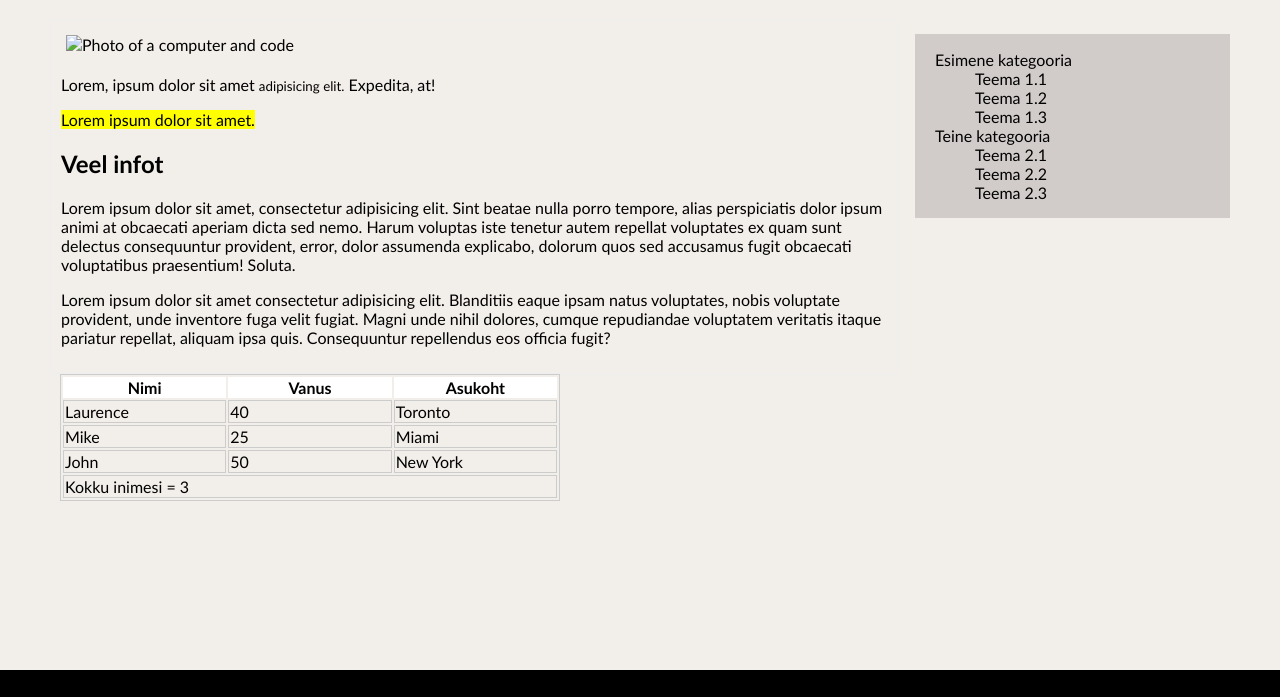
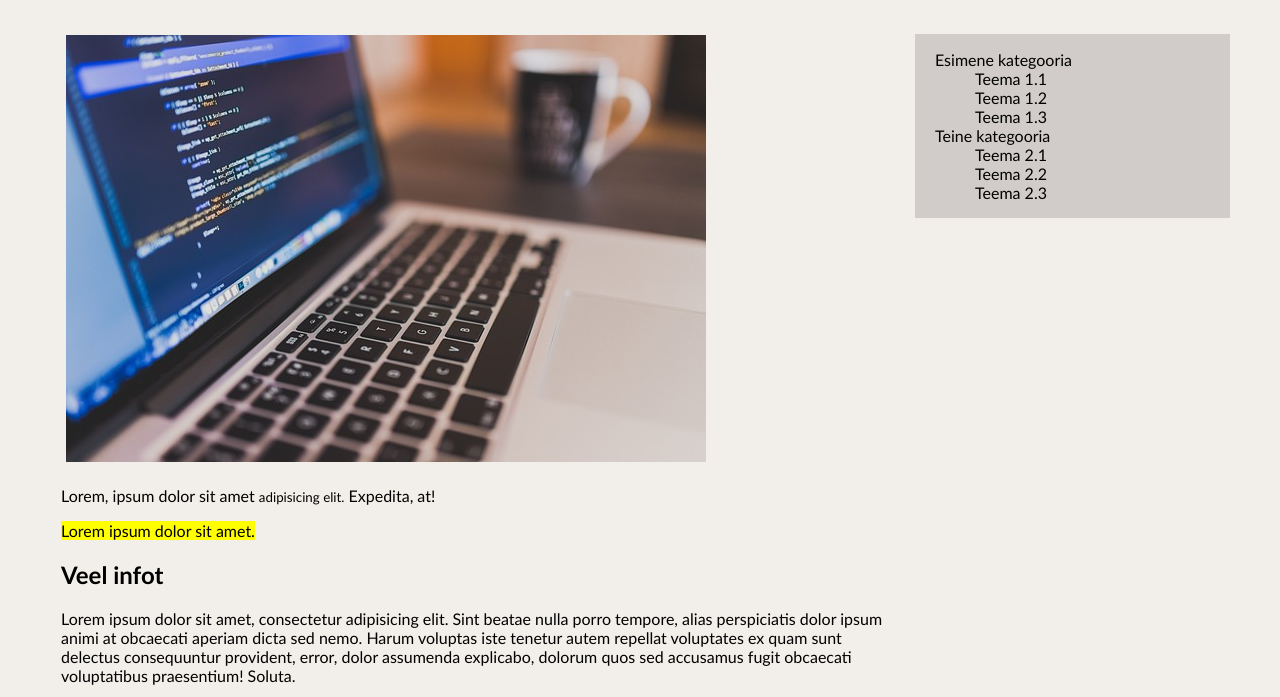
Before and after one commit to evavidevik/udemy_baaskursus_html_css, a plain HTML site: page udemy_baaskursus_html_css/index.html in a window 1280 px wide. Shown: the part 103-800 px from the top of the page. Drawn offline with Linux system fonts and the light colour scheme; the site is published under a folder, as on GitHub Pages, so addresses that start at the root find nothing.

Commit message:
pildi koodi parandus

```diff
--- a/udemy_baaskursus_html_css/index.html
+++ b/udemy_baaskursus_html_css/index.html
@@ -19,7 +19,7 @@
         <header>
             <h1>Udemy kursuse lehekülg</h1></header>
         <div>
-            <section id="main"> <img src="/udemy_baaskursus_html_css/img/coding-924920_640.jpg" alt="Photo of a computer and code">
+            <section id="main"> <img src="./img/coding-924920_640.jpg" alt="Photo of a computer and code">
                 <p>Lorem, ipsum dolor sit amet <small>adipisicing elit.</small> Expedita, at!</p>
                 <mark>Lorem ipsum dolor sit amet.</mark>
                 <h2 id="moreinfo">Veel infot</h2>
```
